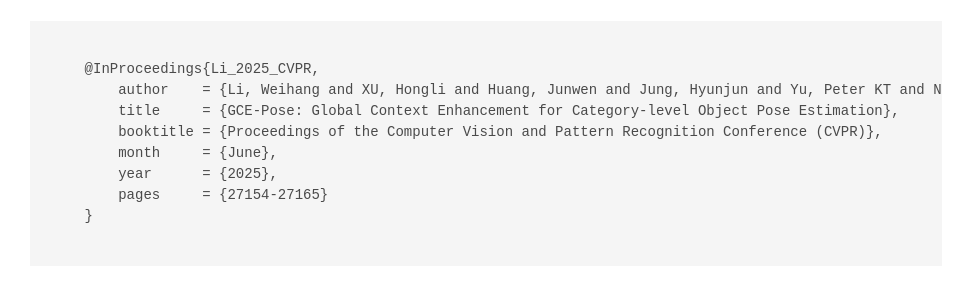
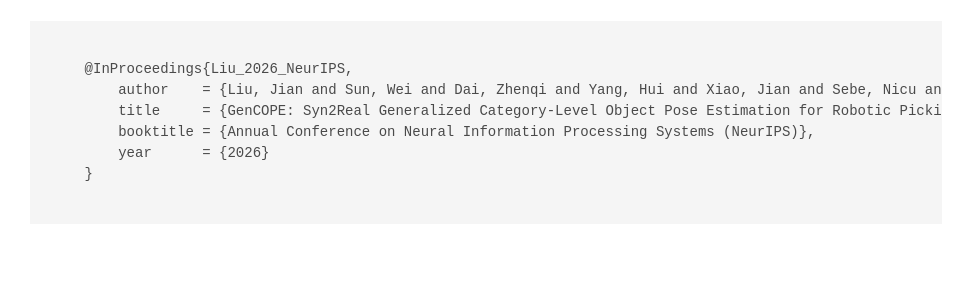
Before and after one commit to PaperReview99/GenCOPE, a plain HTML site: page index.html in a window 1280 px wide. Shown: the part 3687-3982 px from the top of the page, without its empty margins (154-1126 px from the left). Drawn offline with nearby package versions, Linux system fonts and the light colour scheme; some icons are missing; a web font is replaced by a local one.

Commit message:
Update index.html

```diff
--- a/index.html
+++ b/index.html
@@ -205,13 +205,11 @@
   <div class="container is-max-desktop content">
     <h2 class="title">BibTeX</h2>
     <pre><code>
-    @InProceedings{Li_2025_CVPR,
-        author    = {Li, Weihang and XU, Hongli and Huang, Junwen and Jung, Hyunjun and Yu, Peter KT and Navab, Nassir and Busam, Benjamin},
-        title     = {GCE-Pose: Global Context Enhancement for Category-level Object Pose Estimation},
-        booktitle = {Proceedings of the Computer Vision and Pattern Recognition Conference (CVPR)},
-        month     = {June},
-        year      = {2025},
-        pages     = {27154-27165}
+    @InProceedings{Liu_2026_NeurIPS,
+        author    = {Liu, Jian and Sun, Wei and Dai, Zhenqi and Yang, Hui and Xiao, Jian and Sebe, Nicu and Zhao, Na},
+        title     = {GenCOPE: Syn2Real Generalized Category-Level Object Pose Estimation for Robotic Picking},
+        booktitle = {Annual Conference on Neural Information Processing Systems (NeurIPS)},
+        year      = {2026}
     }
     </code></pre>
   </div>
```
